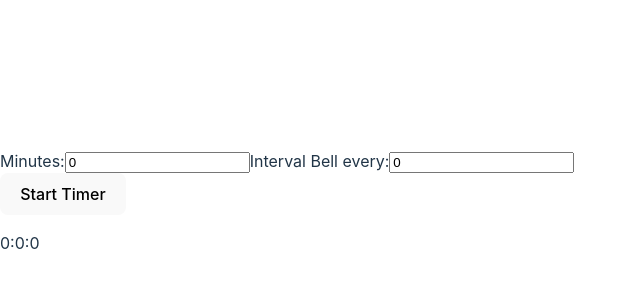
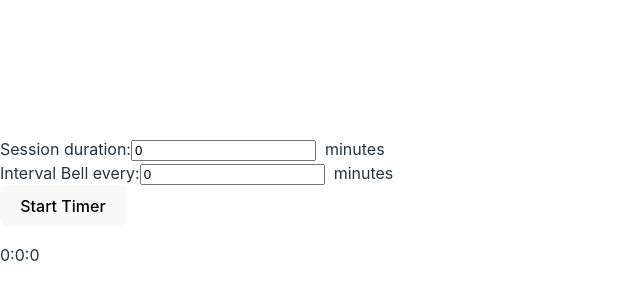
Before and after one commit to jaidernunes/meditation-timer, a React (Vite) app: page / in a window 1280 px wide. Shown: the part 190-490 px from the top of the page, without its empty margins (0-640 px from the left). Built offline with nearby package versions, Linux system fonts and the light colour scheme.

Commit message:
feat: add bell sounds for both interval and end of timer

```diff
--- a/src/App.jsx
+++ b/src/App.jsx
@@ -1,4 +1,6 @@
 import React, { useEffect, useState } from 'react';
+import finalBell from './assets/finalBell1.mp3';
+import intervalBell from './assets/intervalBell1.mp3'
 
 const baseTime = 0;
 
@@ -15,6 +17,10 @@ function App() {
   const totalSeconds = timeInput * 60;
   const intervalSeconds = intervalInput * 60;
 
+  const endingBell = new Audio(finalBell);
+  const middleBell = new Audio(intervalBell);
+
+
   useEffect(() => {
     let meditationTimer = null;
     if (isRunning) {
@@ -30,15 +36,10 @@ function App() {
         }
       }, 1000);
     }
-
-
-    if (seconds === 0 && minutes === 0 && hours === 0) {
-      clearInterval(meditationTimer)
-    }
-
     if (seconds === 0 && minutes === 0 && hours === 0 && isRunning === true) {
       console.log("finalBells");
       clearInterval(meditationTimer)
+      endingBell.play();
       setIsRunning(false);
     }
     // else if (!isRunning && seconds !== 0) {
@@ -47,7 +48,6 @@ function App() {
     return () => {
       clearInterval(meditationTimer);
     }
-
   }, [isRunning, seconds, isInterval]);
 
   useEffect(() => {
@@ -55,6 +55,7 @@ function App() {
     if (isInterval) {
       intervalBellTimer = setInterval(() => {
         console.log("single bell")
+        middleBell.play();
       }, intervalSeconds * 1000);
     }
     if (seconds === 0 && minutes === 0 && hours === 0) {
@@ -65,7 +66,6 @@ function App() {
       clearInterval(intervalBellTimer);
     }
   }, [isInterval])
-
 
   const handleStartPress = () => {
     setHours(Math.floor(totalSeconds / 3600));
@@ -83,13 +83,16 @@ function App() {
     <>
       <div>
         <label>
-          Minutes:
+          Session duration:
           <input
             type="number"
             value={timeInput}
             onChange={(event) => setTimeInput(event.target.value)}
           />
+          &nbsp; minutes
         </label>
+        <br />
+
         Interval Bell every:
         <label>
           <input
@@ -97,6 +100,7 @@ function App() {
             value={intervalInput}
             onChange={(event) => setIntervalInput(event.target.value)}
           />
+          &nbsp; minutes
         </label>
       </div>
 
```
Also changed, not shown: 2 other files (tests, documents, lock files or other folders).
